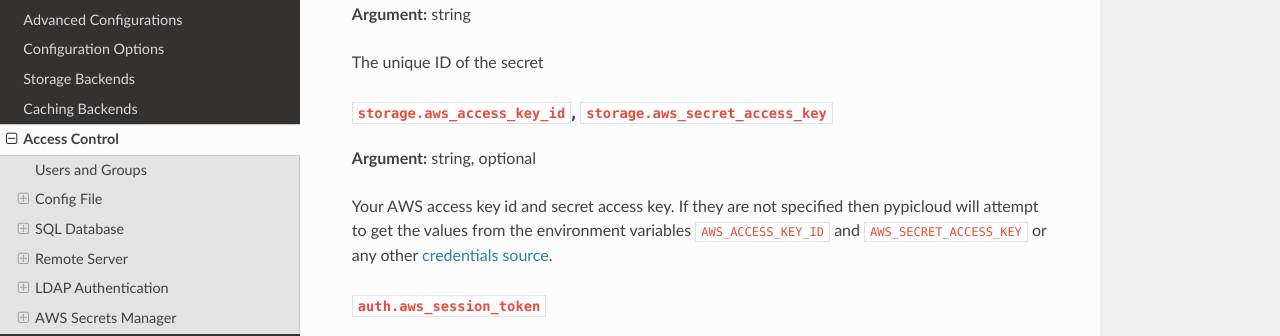
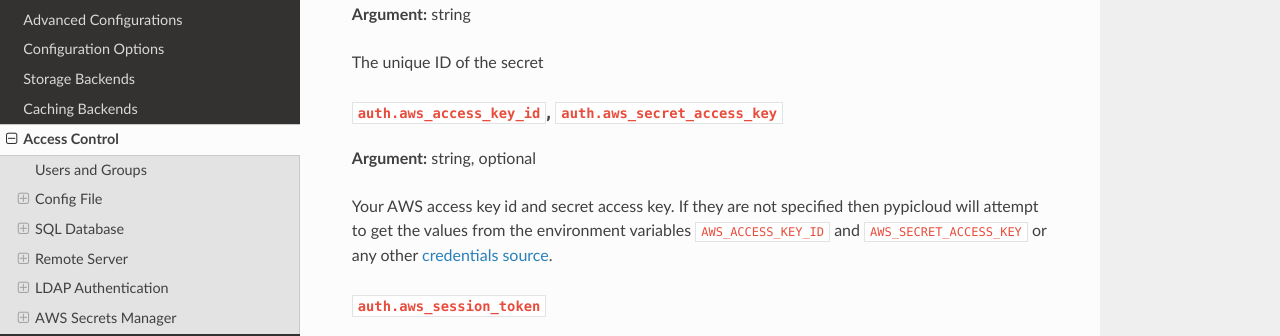
Before and after one commit to stevearc/pypicloud, a Sphinx documentation site: the page built from doc/topics/access_control.rst, in a window 1280 px wide and 900 px high, scrolled down 11667 px. Shown: the part 155-491 px from the top of the window. Built offline with Sphinx 7.4.7 and the Read the Docs theme 2.0.0, drawn with Linux system fonts in a browser that asks for light colours; pages that are not in the unit, such as notebooks, are missing from menus.

Commit message:
Fix #171: typo in documentation

```diff
--- a/doc/topics/access_control.rst
+++ b/doc/topics/access_control.rst
@@ -561,8 +561,8 @@ The AWS region you're storing your secrets in
 
 The unique ID of the secret
 
-``storage.aws_access_key_id``, ``storage.aws_secret_access_key``
-~~~~~~~~~~~~~~~~~~~~~~~~~~~~~~~~~~~~~~~~~~~~~~~~~~~~~~~~~~~~~~~~
+``auth.aws_access_key_id``, ``auth.aws_secret_access_key``
+~~~~~~~~~~~~~~~~~~~~~~~~~~~~~~~~~~~~~~~~~~~~~~~~~~~~~~~~~~
 **Argument:** string, optional
 
 Your AWS access key id and secret access key. If they are not specified then
```
